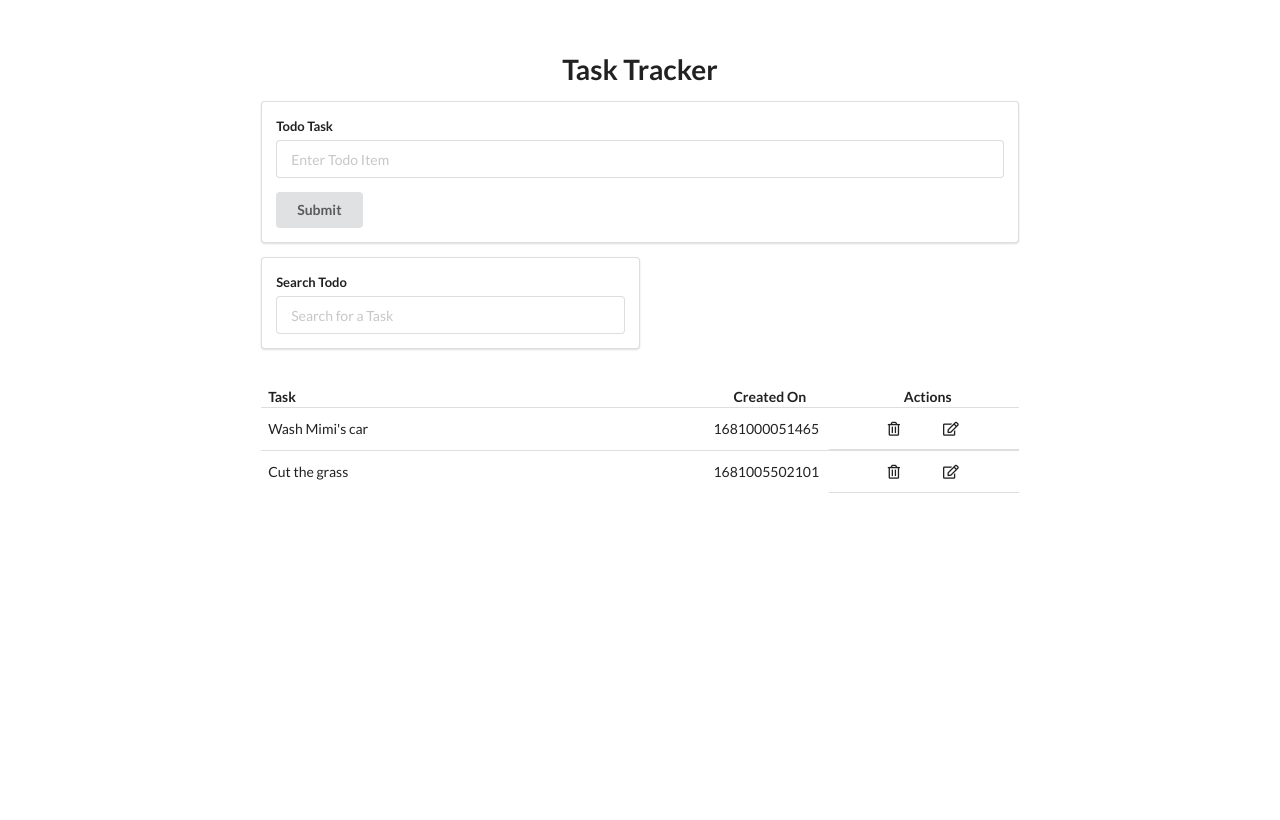
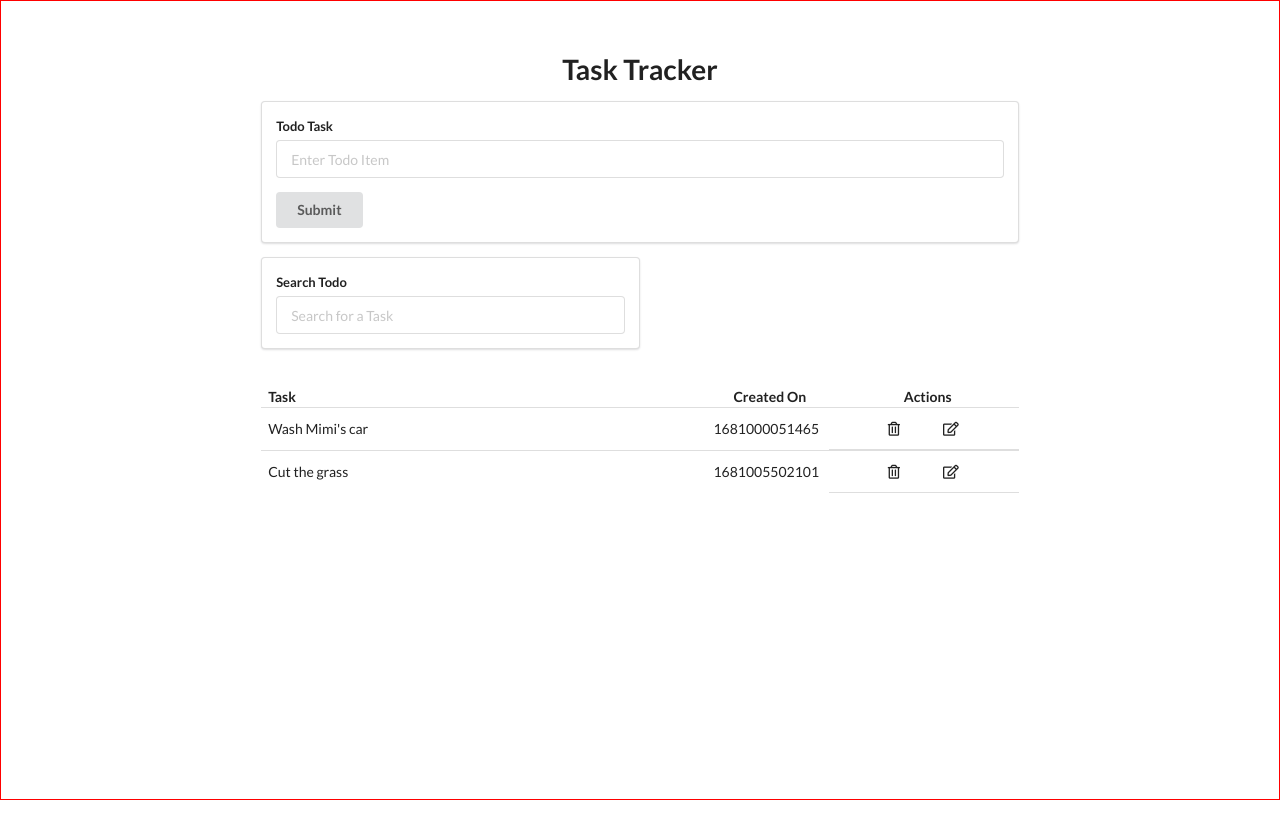
Before and after one commit to Manara-Ali/fullstack_todo_app, a React (Create React App) app in the folder todoapp/client/: page / in a window 1280 px wide. Built offline with nearby package versions, Linux system fonts and the light colour scheme; data requests are answered from the project's data file.

Commit message:
Add styling for Modal container

```diff
--- a/todoapp/client/src/index.css
+++ b/todoapp/client/src/index.css
@@ -107,6 +107,16 @@ body {
   cursor: pointer;
 }
 
-.content.icons {
-  /* border-bottom: 3px solid red; */
+.modal-container {
+  position: absolute;
+  top: 0;
+  left: 0;
+  width: 100vw;
+  height: 100vh;
+  z-index: 10;
+  border: 1px solid red;
 }
+
+.blur {
+  filter: blur(4px);
+}
```
